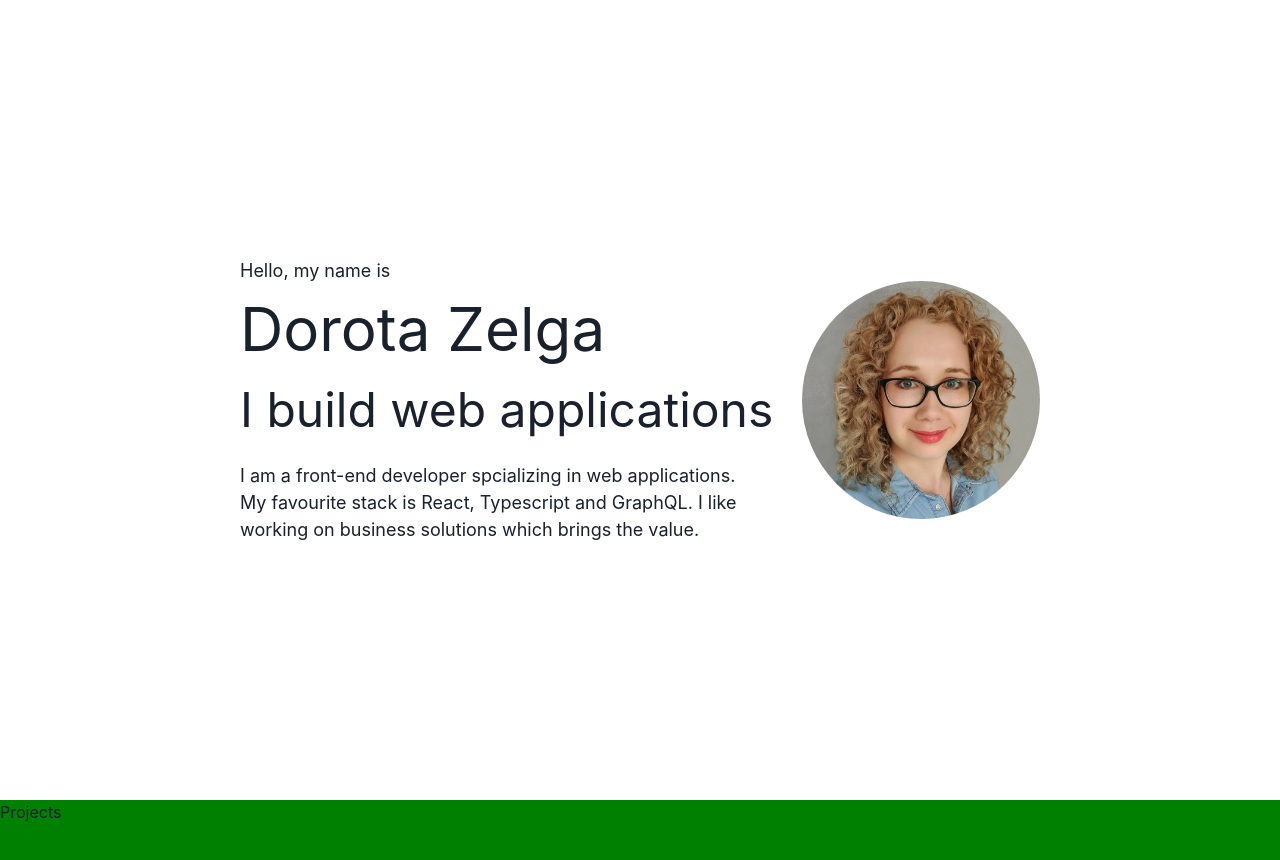
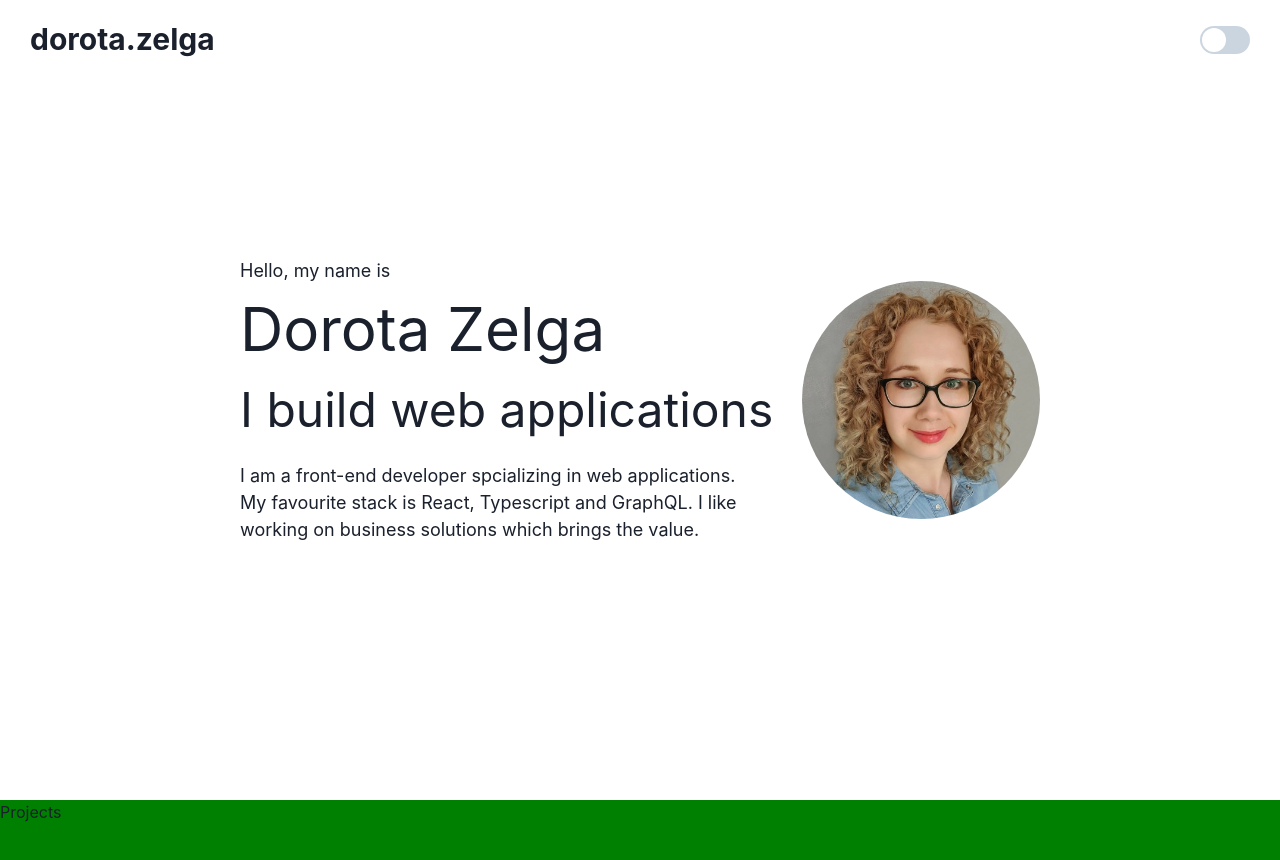
Before and after one commit to wroclawianka/portfolio, a React (Create React App) app: page / in a window 1280 px wide. Shown: the top 860 px of the page. Built offline with nearby package versions, Linux system fonts and the light colour scheme.

Commit message:
intro screen - first draft

```diff
--- a/src/App.tsx
+++ b/src/App.tsx
@@ -1,16 +1,16 @@
 import { ChakraProvider } from '@chakra-ui/react';
 import './App.css';
 import { theme } from './application.theme';
-import { Intro, Projects, Stack } from './components';
+import { Header, Intro, Projects, Stack } from './components';
 
 function App() {
   return (
     <ChakraProvider theme={theme}>
-        {/* <Header /> */}
-        <Intro />
-        <Projects />
-        <Stack />
-        {/* <Footer /> */}
+      <Header />
+      <Intro />
+      <Projects />
+      <Stack />
+      {/* <Footer /> */}
     </ChakraProvider>
   );
 }
--- a/src/components/header/header.theme.ts
+++ b/src/components/header/header.theme.ts
@@ -3,15 +3,20 @@ export const headerTheme = {
     parts: ['root', 'heading', 'highlight'],
     baseStyle: {
       root: {
-        p: '30px 20px',
-        pl: '90px',
-        bg: 'rgba(255, 255, 255, 0.5)',
+        p: '0 30px 10px 30px',
+        background: 'white',
+        width: '100%',
+        position: 'fixed',
+        top: 0,
+        height: '90px',
         gridAutoFlow: 'column',
-        gridTemplateColumns: 'auto 70px',
-        background: 'orange'
+        justifyContent: 'space-between'
       },
       heading: {
-        justifySelf: 'center'
+        margin: 'auto 0'
+      },
+      switch: {
+        margin: 'auto 0'
       }
     }
   }
--- a/src/components/intro/intro.theme.ts
+++ b/src/components/intro/intro.theme.ts
@@ -22,8 +22,8 @@ export const introTheme = {
         maxWidth: '90%'
       },
       picture: {
-        minWidth: "100px",
-        margin: 'auto',
+        minWidth: '100px',
+        margin: 'auto'
       }
     }
   }
--- a/src/components/projects/projects.theme.ts
+++ b/src/components/projects/projects.theme.ts
@@ -4,7 +4,7 @@ export const projectsTheme = {
     baseStyle: {
       root: {
         background: 'green',
-        minHeight: '100vh',
+        minHeight: '100vh'
       }
     }
   }
--- a/src/components/stack/stack.theme.ts
+++ b/src/components/stack/stack.theme.ts
@@ -4,7 +4,7 @@ export const stackTheme = {
     baseStyle: {
       root: {
         background: 'orange',
-        minHeight: '100vh',
+        minHeight: '100vh'
       }
     }
   }
```
Also changed, not shown: src/components/header/header.component.tsx (+6 -3 lines), src/components/intro/intro.component.tsx (+15 -15 lines).
